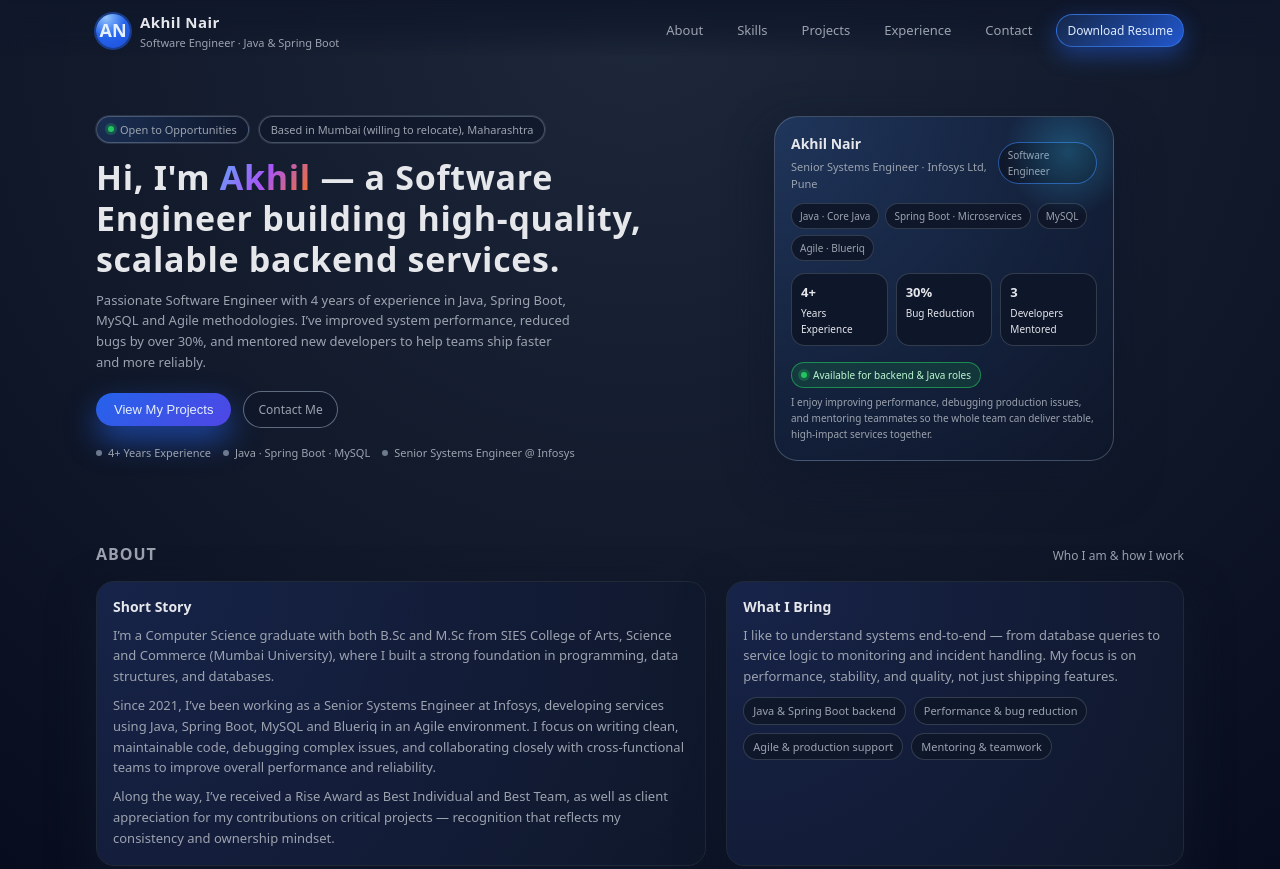
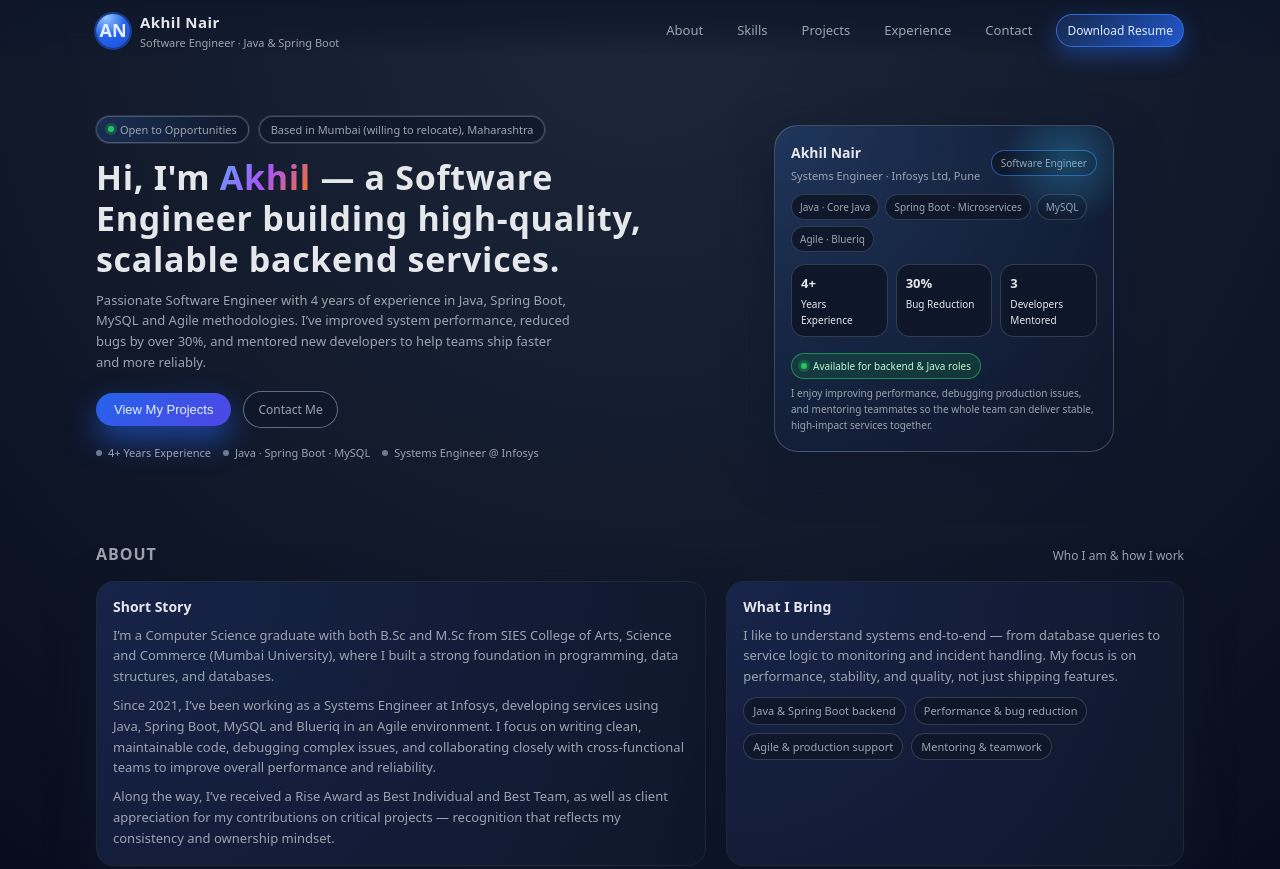
Before and after one commit to Akhil-softwareEngineer/akhil-portfolio, a plain HTML site: page index.html in a window 1280 px wide. Shown: the top 869 px of the page. Drawn offline with nearby package versions, Linux system fonts and the light colour scheme.

Commit message:
Update index.html

```diff
--- a/index.html
+++ b/index.html
@@ -748,7 +748,7 @@
         <div class="hero-meta">
           <span>4+ Years Experience</span>
           <span>Java · Spring Boot · MySQL</span>
-          <span>Senior Systems Engineer @ Infosys</span>
+          <span> Systems Engineer @ Infosys</span>
         </div>
       </div>
 
@@ -760,7 +760,7 @@
             <div>
               <div class="name-large">Akhil Nair</div>
               <div style="font-size:11px;color:#9ca3af;margin-top:2px;">
-                Senior Systems Engineer · Infosys Ltd, Pune
+                 Systems Engineer · Infosys Ltd, Pune
               </div>
             </div>
             <div class="role-badge">
@@ -818,7 +818,7 @@
             (Mumbai University), where I built a strong foundation in programming, data structures, and databases.
           </p>
           <p style="margin-top:8px;">
-            Since 2021, I’ve been working as a Senior Systems Engineer at Infosys, developing services using Java,
+            Since 2021, I’ve been working as a  Systems Engineer at Infosys, developing services using Java,
             Spring Boot, MySQL and Blueriq in an Agile environment. I focus on writing clean, maintainable code,
             debugging complex issues, and collaborating closely with cross-functional teams to improve overall
             performance and reliability.
```
